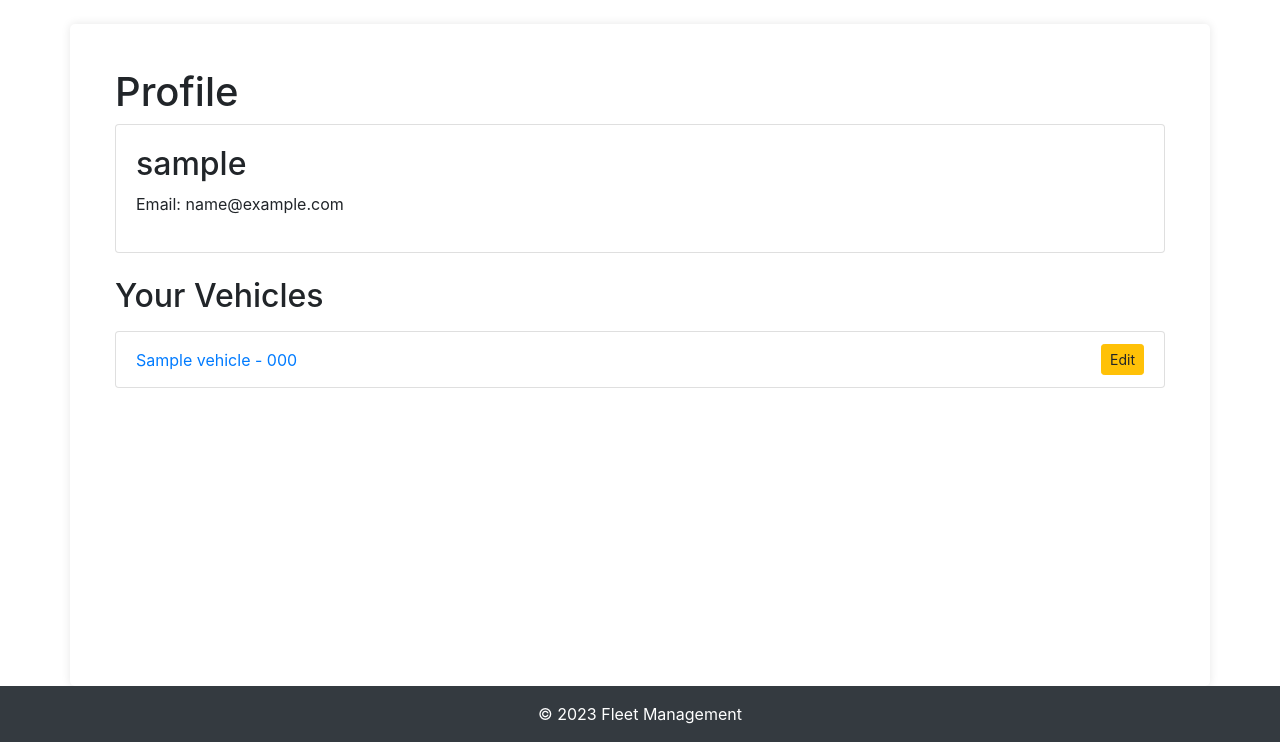
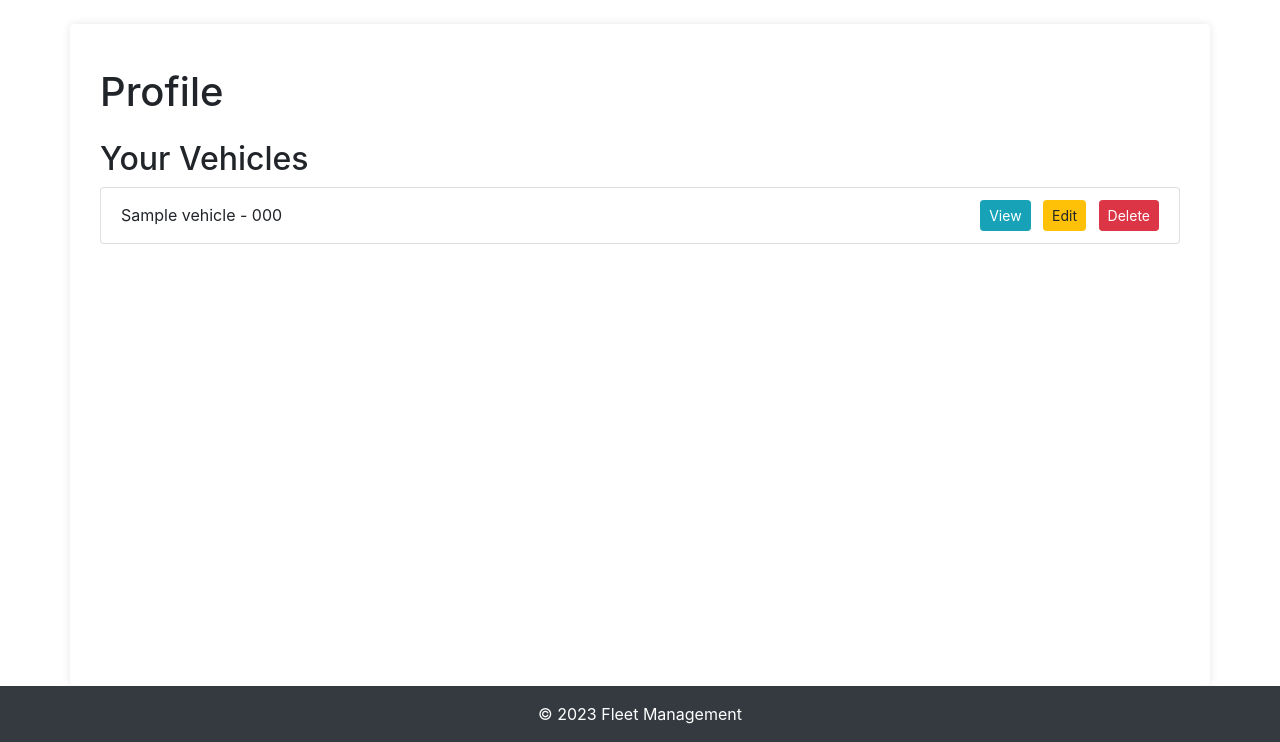
Before and after one commit to Manjunathhs-0003/DocuFlex, a Flask app: page /profile in a window 1280 px wide. Shown: the part 58-800 px from the top of the page. Run offline with Flask 3, Linux system fonts and the light colour scheme; a user stored in the database is signed in; tables that the repository leaves empty hold one stand-in row (values such as "Sample post"); some libraries are stand-ins or nearby versions.

Commit message:
Upadte on delete vehicle auth

```diff
--- a/app/routes.py
+++ b/app/routes.py
@@ -242,7 +242,8 @@ def view_vehicle(vehicle_id):
     vehicle = Vehicle.query.get_or_404(vehicle_id)
     if vehicle.owner != current_user:
         abort(403)
-    return render_template("vehicle.html", vehicle=vehicle)
+    documents = Document.query.filter_by(vehicle_id=vehicle.id).order_by(Document.id.desc()).all()  # Sort documents by ID
+    return render_template("vehicle.html", vehicle=vehicle, documents=documents)
 
 @main.route("/vehicle/<int:vehicle_id>/document/new", methods=["GET", "POST"])
 @login_required
@@ -356,15 +357,25 @@ def edit_vehicle(vehicle_id):
 @login_required
 @log_action_decorator("User deleting a vehicle")
 def delete_vehicle(vehicle_id):
-    vehicle = Vehicle.query.get_or_404(vehicle_id)
-    if vehicle.owner != current_user:
-        abort(403)  # Forbid deletion if not the owner
+    if "otp_verified" in session and session["otp_verified"] and "delete_vehicle_id" in session and session["delete_vehicle_id"] == vehicle_id:
+        vehicle = Vehicle.query.get_or_404(vehicle_id)
+        if vehicle.owner != current_user:
+            abort(403)
 
-    db.session.delete(vehicle)
-    db.session.commit()
-    flash("Your vehicle has been deleted!", "success")
-    log_action(f"User {current_user.username} deleted vehicle {vehicle.name}")
-    return redirect(url_for("main.list_vehicles"))
+        # Clear session values after confirmation
+        session.pop("delete_otp", None)
+        session.pop("delete_vehicle_id", None)
+        session.pop("otp_verified", None)
+        session.pop('otp_attempts', None)  # Reset attempts
+
+        db.session.delete(vehicle)
+        db.session.commit()
+        flash("Your vehicle has been deleted!", "success")
+        log_action(f"User {current_user.username} deleted vehicle {vehicle.name}")
+        return redirect(url_for("main.list_vehicles"))
+    else:
+        flash("Unauthorized operation or OTP verification failed.", "danger")
+        return redirect(url_for("main.home"))
 
 @main.route("/vehicle/<int:vehicle_id>/document/<int:document_id>/edit", methods=["GET", "POST"])
 @login_required
@@ -441,7 +452,7 @@ def view_logs():
     logs = Log.query.order_by(Log.timestamp.desc()).all()
     return render_template("view_logs.html", logs=logs)
 
-@main.route("/send_delete_otp/<int:vehicle_id>", methods=["POST"])  # Ensure it accepts POST
+@main.route("/send_delete_otp/<int:vehicle_id>", methods=["POST"])
 @login_required
 def send_delete_otp(vehicle_id):
     vehicle = Vehicle.query.get_or_404(vehicle_id)
@@ -451,7 +462,13 @@ def send_delete_otp(vehicle_id):
     otp = random.randint(100000, 999999)
     session["delete_otp"] = otp
     session["delete_vehicle_id"] = vehicle_id
+    session['otp_attempts'] = 0  # Reset attempts
     send_notification("Your OTP Code for Deletion", [current_user.email], f"Your OTP code is {otp}")
+
+    # Debugging logs
+    print(f"OTP generated: {otp}")
+    print(f"Session delete_otp: {session['delete_otp']}")
+    print(f"Session delete_vehicle_id: {session['delete_vehicle_id']}")
 
     flash("An OTP for deletion has been sent to your email.", "info")
     return redirect(url_for("main.verify_delete_otp", vehicle_id=vehicle_id))
@@ -466,26 +483,15 @@ def verify_delete_otp(vehicle_id):
         session['otp_attempts'] = 0
 
     if form.validate_on_submit():
-        print(f"Provided OTP: {form.otp.data}")
-        print(f"Session OTP: {session.get('delete_otp')}")
+        print(f"Provided OTP: {form.otp.data}")  # Debugging
+        print(f"Session OTP: {session.get('delete_otp')}")  # Debugging
         if "delete_otp" in session and form.otp.data == session["delete_otp"] and "delete_vehicle_id" in session and session["delete_vehicle_id"] == vehicle_id:
-            print("OTP verification successful.")
-            session.pop("delete_otp", None)
-            session.pop("delete_vehicle_id", None)
-            session.pop('otp_attempts', None)  # Reset attempts on success
-
-            vehicle = Vehicle.query.get_or_404(vehicle_id)
-            if vehicle.owner != current_user:
-                abort(403)
-
-            db.session.delete(vehicle)
-            db.session.commit()
-            flash("Your vehicle has been deleted!", "success")
-            log_action(f"User {current_user.username} deleted vehicle {vehicle.name}")
-            return redirect(url_for("main.list_vehicles"))
+            print("OTP verification successful.")  # Debugging
+            session["otp_verified"] = True  # Set verification flag
+            return redirect(url_for("main.delete_vehicle", vehicle_id=vehicle_id))
         else:
             session['otp_attempts'] += 1
-            print(f"OTP attempts: {session['otp_attempts']}")
+            print(f"OTP attempts: {session['otp_attempts']}")  # Debugging
             flash("Invalid OTP. Please try again.", "danger")
             if session['otp_attempts'] >= attempt_limit:
                 otp = random.randint(100000, 999999)
@@ -496,6 +502,29 @@ def verify_delete_otp(vehicle_id):
                 return redirect(url_for("main.verify_delete_otp", vehicle_id=vehicle_id))
     return render_template("verify_delete_otp.html", form=form)
 
+@main.route("/vehicle/<int:vehicle_id>/delete_post_otp", methods=["POST"])
+@login_required
+@log_action_decorator("User deleting a vehicle")
+def delete_vehicle_post_otp(vehicle_id):
+    if "delete_otp" in session and "delete_vehicle_id" in session and session["delete_vehicle_id"] == vehicle_id:
+        # Session cleanup should be done after successful verification.
+        vehicle = Vehicle.query.get_or_404(vehicle_id)
+        if vehicle.owner != current_user:
+            abort(403)
+
+        # Clear the session values
+        session.pop("delete_otp", None)
+        session.pop("delete_vehicle_id", None)
+        session.pop('otp_attempts', None)  # Reset attempts
+
+        db.session.delete(vehicle)
+        db.session.commit()
+        flash("Your vehicle has been deleted!", "success")
+        log_action(f"User {current_user.username} deleted vehicle {vehicle.name}")
+        return redirect(url_for("main.list_vehicles"))
+    else:
+        flash("Unauthorized operation or OTP verification failed.", "danger")
+        return redirect(url_for("main.home"))
 
 
 @main.route("/send_delete_document_otp/<int:vehicle_id>/<int:document_id>", methods=["POST"])  # Ensure it accepts POST
--- a/app/templates/profile.html
+++ b/app/templates/profile.html
@@ -1,22 +1,22 @@
-{% extends "layout.html" %}
+{% extends "base.html" %}
 
 {% block title %}Profile - Fleet Management{% endblock %}
 
-{% block main %}
+{% block content %}
 <div class="container">
     <h1 class="mt-4">Profile</h1>
-    <div class="card">
-        <div class="card-body">
-            <h2>{{ current_user.username }}</h2>
-            <p>Email: {{ current_user.email }}</p>
-        </div>
-    </div>
     <h2 class="mt-4">Your Vehicles</h2>
-    <ul class="list-group mt-3">
+    <ul class="list-group">
         {% for vehicle in vehicles %}
         <li class="list-group-item d-flex justify-content-between align-items-center">
-            <a href="{{ url_for('main.vehicle', vehicle_id=vehicle.id) }}">{{ vehicle.name }} - {{ vehicle.vehicle_number }}</a>
-            <a href="{{ url_for('main.edit_vehicle', vehicle_id=vehicle.id) }}" class="btn btn-warning btn-sm">Edit</a>
+            <span>{{ vehicle.name }} - {{ vehicle.vehicle_number }}</span>
+            <span>
+                <a href="{{ url_for('main.view_vehicle', vehicle_id=vehicle.id) }}" class="btn btn-info btn-sm mr-2">View</a>
+                <a href="{{ url_for('main.edit_vehicle', vehicle_id=vehicle.id) }}" class="btn btn-warning btn-sm mr-2">Edit</a>
+                <form action="{{ url_for('main.send_delete_otp', vehicle_id=vehicle.id) }}" method="POST" class="d-inline">
+                    <button type="submit" class="btn btn-danger btn-sm">Delete</button>
+                </form>
+            </span>
         </li>
         {% endfor %}
     </ul>
--- a/app/templates/verify_delete_otp.html
+++ b/app/templates/verify_delete_otp.html
@@ -1,10 +1,10 @@
 {% extends "base.html" %}
 
-{% block title %}Verify OTP for Deletion - Fleet Management{% endblock %}
+{% block title %}Verify OTP for Vehicle Deletion - Fleet Management{% endblock %}
 
 {% block content %}
 <div class="container">
-    <h1 class="mt-4">Verify OTP for Deletion</h1>
+    <h1 class="mt-4">Verify OTP for Vehicle Deletion</h1>
     <p>A one-time password (OTP) has been sent to your email. Please enter the OTP to confirm deletion.</p>
     <form method="POST">
         {{ form.hidden_tag() }}
```
Also changed, not shown: instance/site.db.
